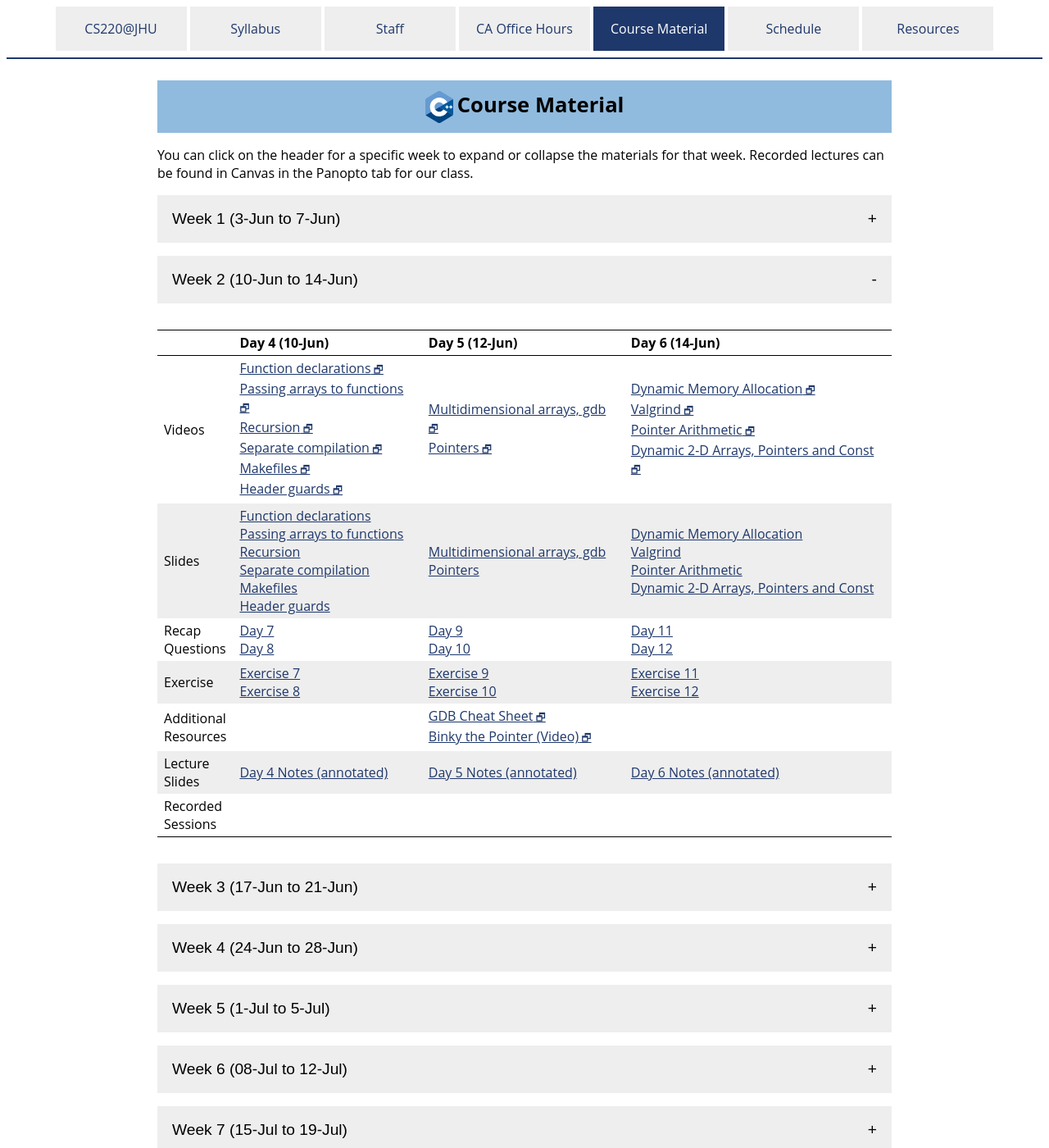
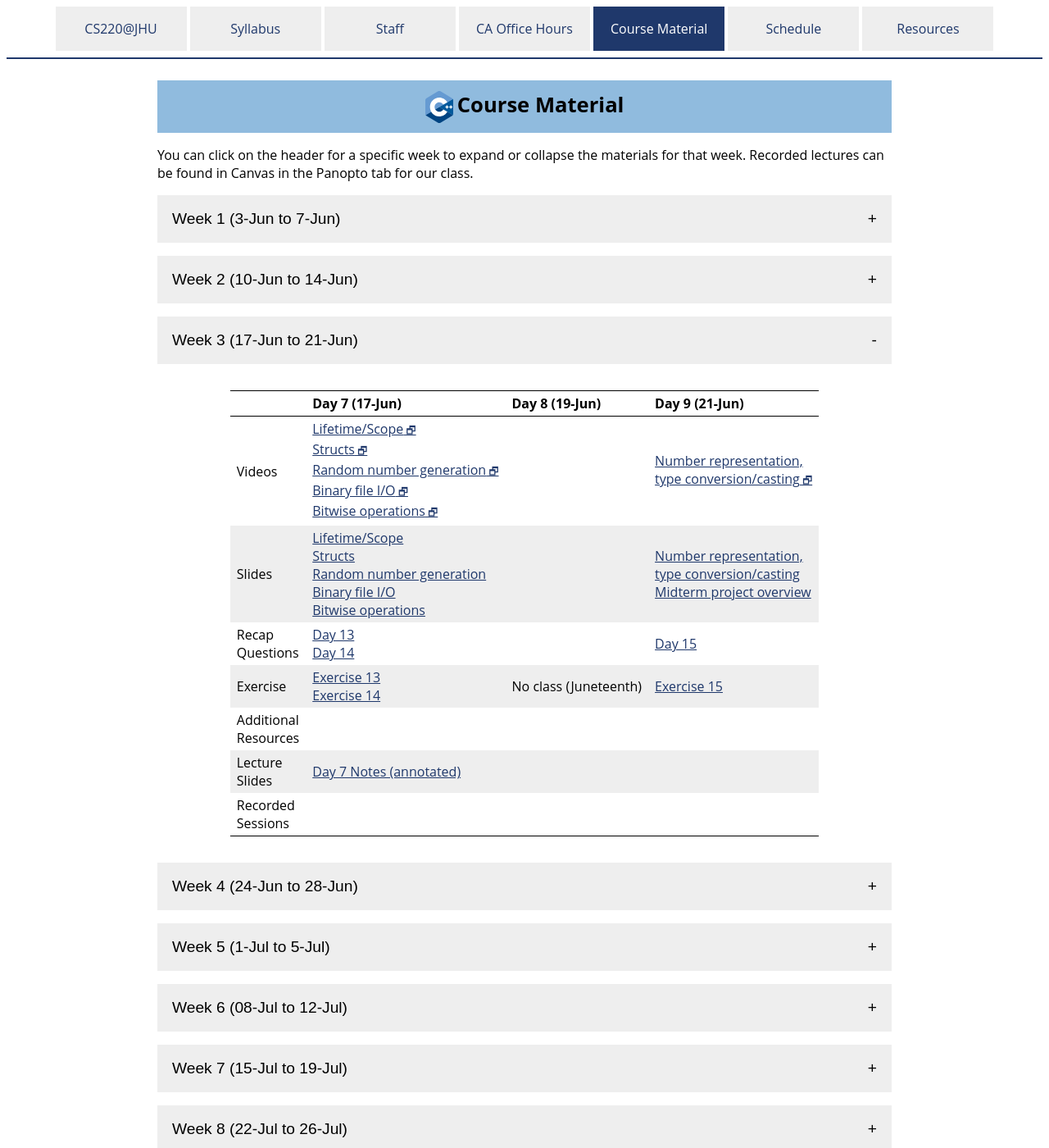
Before and after one commit to jhu-ip/cs220-summer24, a Jekyll site: the page built from material.md, in a window 1280 px wide and 1400 px high. Shown: the whole window at 82% size. Built offline with Jekyll 4.4.1, drawn with Linux system fonts in a browser that asks for light colours.

Commit message:
Add session7 material

```diff
--- a/material.csv
+++ b/material.csv
@@ -109,6 +109,7 @@ Week,Day,Date,Type,Link text,URL
 3,1,17-Jun,Slides,Bitwise operations,slides/day14_bitwise_operations.pdf
 3,1,17-Jun,Recap,Day 14,questions/day14.html
 3,1,17-Jun,Exercise,Exercise 14,exercise/ex14.html
+3,1,17-Jun,LectureSlides,Day 7 Notes (annotated),slides/summer24_slides/summer24_session07_day13-14_annotated.pdf
 
 3,2,19-Jun,Exercise,No class (Juneteenth),#
 
--- a/material.md
+++ b/material.md
@@ -176,7 +176,7 @@ the materials for that week. Recorded lectures can be found in Canvas in the Pan
     </tr>
     <tr>
       <td>Lecture<br>Slides</td>
-      <td></td>
+      <td><a href='slides/summer24_slides/summer24_session07_day13-14_annotated.pdf'>Day 7 Notes (annotated)</a></td>
       <td></td>
       <td></td>
     </tr>
@@ -503,7 +503,7 @@ the materials for that week. Recorded lectures can be found in Canvas in the Pan
   }
 
   document.addEventListener('DOMContentLoaded', function() {
-    var active_week_id = 'week_2';
+    var active_week_id = 'week_3';
 
     var content_divs = document.getElementsByClassName("collapsible");
     for (i = 0; i < content_divs.length; i++) {
```
Also changed, not shown: 1 other file.
